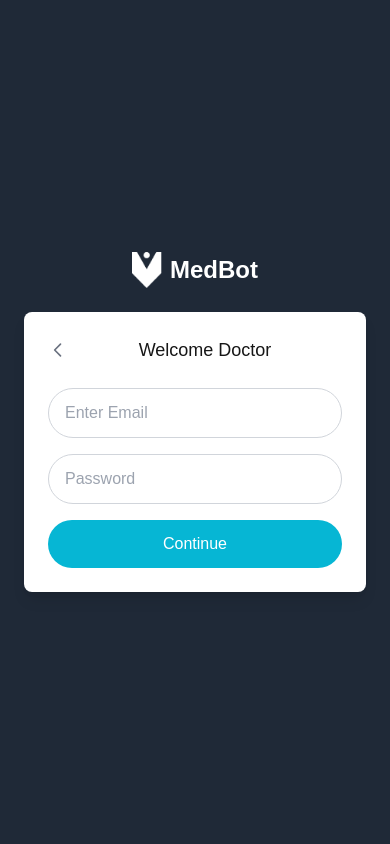
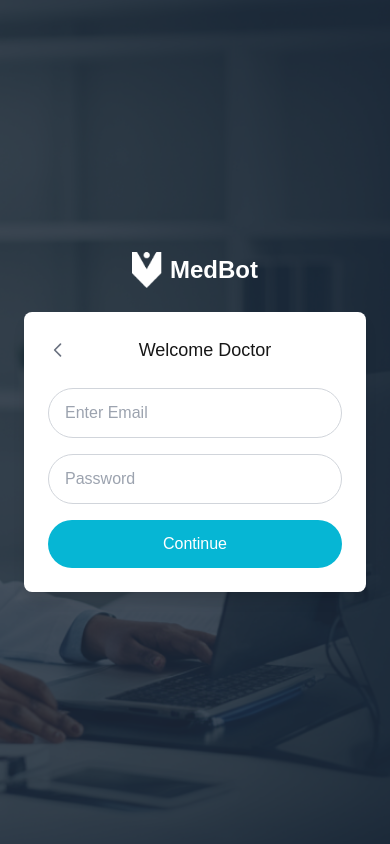
Before and after one commit to jainvedant392/EDP, a Next.js app in the folder frontend/: page /login/doctor in a window 390 px wide. Built offline with nearby package versions, Linux system fonts and the light colour scheme; what @radix-ui/themes would draw is missing.

Commit message:
added responsiveness in login pages

```diff
--- a/frontend/src/app/login/admin/page.tsx
+++ b/frontend/src/app/login/admin/page.tsx
@@ -2,7 +2,6 @@
 import { useState } from 'react'
 import { useRouter } from 'next/navigation'
 import Image from 'next/image'
-import Link from 'next/link'
 
 export default function AdminLoginPage() {
   const [email, setEmail] = useState('')
@@ -11,17 +10,26 @@ export default function AdminLoginPage() {
 
   const handleSubmit = e => {
     e.preventDefault()
-    // In a real app, you would handle authentication here
     console.log('Admin login with ID:', email, password)
-    // Redirect to admin dashboard on successful login
   }
 
   return (
-    <div className='flex min-h-screen flex-col bg-gray-800'>
-      {/* Main Content */}
-      <main className='flex flex-grow'>
-        {/* Left Side - Doctor Image */}
-        <div className='relative hidden w-1/2 bg-cover bg-center md:block'>
+    <div className='relative min-h-screen bg-gray-800'>
+      {/* Background image for screens < 2xl */}
+      <div className='absolute inset-0 z-0 block 2xl:hidden'>
+        <Image
+          src='/login_register_medbot.png'
+          alt='Medical Professional'
+          layout='fill'
+          objectFit='cover'
+          priority
+        />
+      </div>
+
+      {/* 2xl and above - split layout */}
+      <main className='relative z-10 flex min-h-screen flex-col 2xl:flex-row'>
+        {/* Left Side - shown only in ≥2xl */}
+        <div className='relative hidden w-1/2 bg-cover bg-center 2xl:block'>
           <Image
             src='/login_register_medbot.png'
             alt='Medical Professional'
@@ -31,8 +39,8 @@ export default function AdminLoginPage() {
           />
         </div>
 
-        {/* Right Side - Login Form */}
-        <div className='flex w-full items-center justify-center bg-gray-800 p-6 md:w-1/2'>
+        {/* Login Form */}
+        <div className='flex w-full min-h-screen items-center justify-center bg-gray-800 bg-opacity-80 p-6 2xl:w-1/2'>
           <div className='w-full max-w-md'>
             <div className='mb-6 flex justify-center'>
               <div className='flex items-center text-white'>
--- a/frontend/src/app/login/doctor/page.tsx
+++ b/frontend/src/app/login/doctor/page.tsx
@@ -2,7 +2,6 @@
 import { useState } from 'react'
 import { useRouter } from 'next/navigation'
 import Image from 'next/image'
-import Link from 'next/link'
 import axios from 'axios'
 
 export default function DoctorLoginPage() {
@@ -10,8 +9,7 @@ export default function DoctorLoginPage() {
   const [password, setPassword] = useState('')
   const router = useRouter()
 
-  async function fetchDoctorDetails(token, id){
-
+  async function fetchDoctorDetails(token, id) {
     const config = {
       method: 'get',
       maxBodyLength: Infinity,
@@ -33,6 +31,7 @@ export default function DoctorLoginPage() {
 
     makeRequest();
   }
+
   async function LoginDoctor() {
     const data = new URLSearchParams()
     data.append('email', email)
@@ -49,17 +48,14 @@ export default function DoctorLoginPage() {
         }
       )
 
-      console.log(result.data)
-      const token=result.data.access
-      const doctor_id=result.data.id
+      const token = result.data.access
+      const doctor_id = result.data.id
 
       localStorage.setItem('token', token)
       localStorage.setItem('doctor_id', doctor_id)
 
       await fetchDoctorDetails(token, doctor_id)
       router.push('/doctorDashboard/')
-
-      // Redirect to doctor dashboard on successful login
     } catch {
       window.alert('Invalid credentials')
     }
@@ -67,16 +63,26 @@ export default function DoctorLoginPage() {
 
   const handleSubmit = async e => {
     e.preventDefault()
-    // console.log('Doctor login with ID:', email, password)
     await LoginDoctor()
   }
 
   return (
-    <div className='flex min-h-screen flex-col bg-gray-800'>
-      {/* Main Content */}
-      <main className='flex flex-grow'>
-        {/* Left Side - Doctor Image */}
-        <div className='relative hidden w-1/2 bg-cover bg-center md:block'>
+    <div className='relative min-h-screen bg-gray-800'>
+      {/* Background image for screens < 2xl */}
+      <div className='absolute inset-0 z-0 block 2xl:hidden'>
+        <Image
+          src='/login_register_medbot.png'
+          alt='Medical Professional'
+          layout='fill'
+          objectFit='cover'
+          priority
+        />
+      </div>
+
+      {/* 2xl and above - split layout */}
+      <main className='relative z-10 flex min-h-screen flex-col 2xl:flex-row'>
+        {/* Left Side - shown only in ≥2xl */}
+        <div className='relative hidden w-1/2 bg-cover bg-center 2xl:block'>
           <Image
             src='/login_register_medbot.png'
             alt='Medical Professional'
@@ -87,7 +93,7 @@ export default function DoctorLoginPage() {
         </div>
 
         {/* Right Side - Login Form */}
-        <div className='flex w-full items-center justify-center bg-gray-800 p-6 md:w-1/2'>
+        <div className='flex w-full min-h-screen items-center justify-center bg-gray-800 bg-opacity-80 p-6 2xl:w-1/2'>
           <div className='w-full max-w-md'>
             <div className='mb-6 flex justify-center'>
               <div className='flex items-center text-white'>
--- a/frontend/src/app/login/patient/page.tsx
+++ b/frontend/src/app/login/patient/page.tsx
@@ -18,11 +18,22 @@ export default function PatientLoginPage() {
   }
 
   return (
-    <div className='flex min-h-screen flex-col bg-gray-800'>
+    <div className='relative min-h-screen bg-gray-800'>
       {/* Main Content */}
-      <main className='flex flex-grow'>
-        {/* Left Side - Doctor Image */}
-        <div className='relative hidden w-1/2 bg-cover bg-center md:block'>
+      {/* Left Side - Doctor Image */}
+      <div className='absolute inset-0 z-0 block 2xl:hidden'>
+        <Image
+          src='/login_register_medbot.png'
+          alt='Medical Professional'
+          layout='fill'
+          objectFit='cover'
+          priority
+        />
+      </div>
+
+      {/* Right Side - Login Form */}
+      <main className='relative z-10 flex min-h-screen flex-col 2xl:flex-row'>
+        <div className='relative hidden w-1/2 bg-cover bg-center 2xl:block'>
           <Image
             src='/login_register_medbot.png'
             alt='Medical Professional'
@@ -32,8 +43,7 @@ export default function PatientLoginPage() {
           />
         </div>
 
-        {/* Right Side - Login Form */}
-        <div className='flex w-full items-center justify-center bg-gray-800 p-6 md:w-1/2'>
+        <div className='flex w-full min-h-screen items-center justify-center bg-gray-800 bg-opacity-80 p-6 2xl:w-1/2'>
           <div className='w-full max-w-md'>
             <div className='mb-6 flex justify-center'>
               <div className='flex items-center text-white'>
@@ -50,7 +60,10 @@ export default function PatientLoginPage() {
 
             <div className='rounded-lg bg-white p-6 shadow-lg'>
               <div className='mb-6 flex items-center'>
-                <button onClick={() => router.push('/')} className='text-gray-500'>
+                <button
+                  onClick={() => router.push('/')}
+                  className='text-gray-500'
+                >
                   <svg
                     xmlns='http://www.w3.org/2000/svg'
                     className='h-5 w-5'
--- a/frontend/src/app/page.tsx
+++ b/frontend/src/app/page.tsx
@@ -16,11 +16,20 @@ export default function RoleSelectionPage() {
   }
 
   return (
-    <div className='flex min-h-screen flex-col bg-gray-800'>
-      {/* Main Content */}
-      <main className='flex flex-grow'>
-        {/* Left Side - Doctor Image */}
-        <div className='relative hidden w-1/2 bg-cover bg-center md:block'>
+    <div className='relative min-h-screen bg-gray-800'>
+      {/* Background image for screens < 2xl (fullscreen) */}
+      <div className='absolute inset-0 z-0 block 2xl:hidden'>
+        <Image
+          src='/login_register_medbot.png'
+          alt='Medical Professional'
+          layout='fill'
+          objectFit='cover'
+          priority
+        />
+      </div>
+
+      <main className='relative z-10 flex min-h-screen flex-col 2xl:flex-row'>
+        <div className='relative hidden w-1/2 bg-cover bg-center 2xl:block'>
           <Image
             src='/login_register_medbot.png'
             alt='Medical Professional'
@@ -30,8 +39,7 @@ export default function RoleSelectionPage() {
           />
         </div>
 
-        {/* Right Side - Login Form */}
-        <div className='flex w-full items-center justify-center bg-gray-800 p-6 md:w-1/2'>
+        <div className='flex min-h-screen w-full items-center justify-center bg-gray-800 bg-opacity-80 p-6 2xl:w-1/2'>
           <div className='w-full max-w-md'>
             <div className='mb-6 flex justify-center'>
               <div className='flex items-center text-white'>
```
